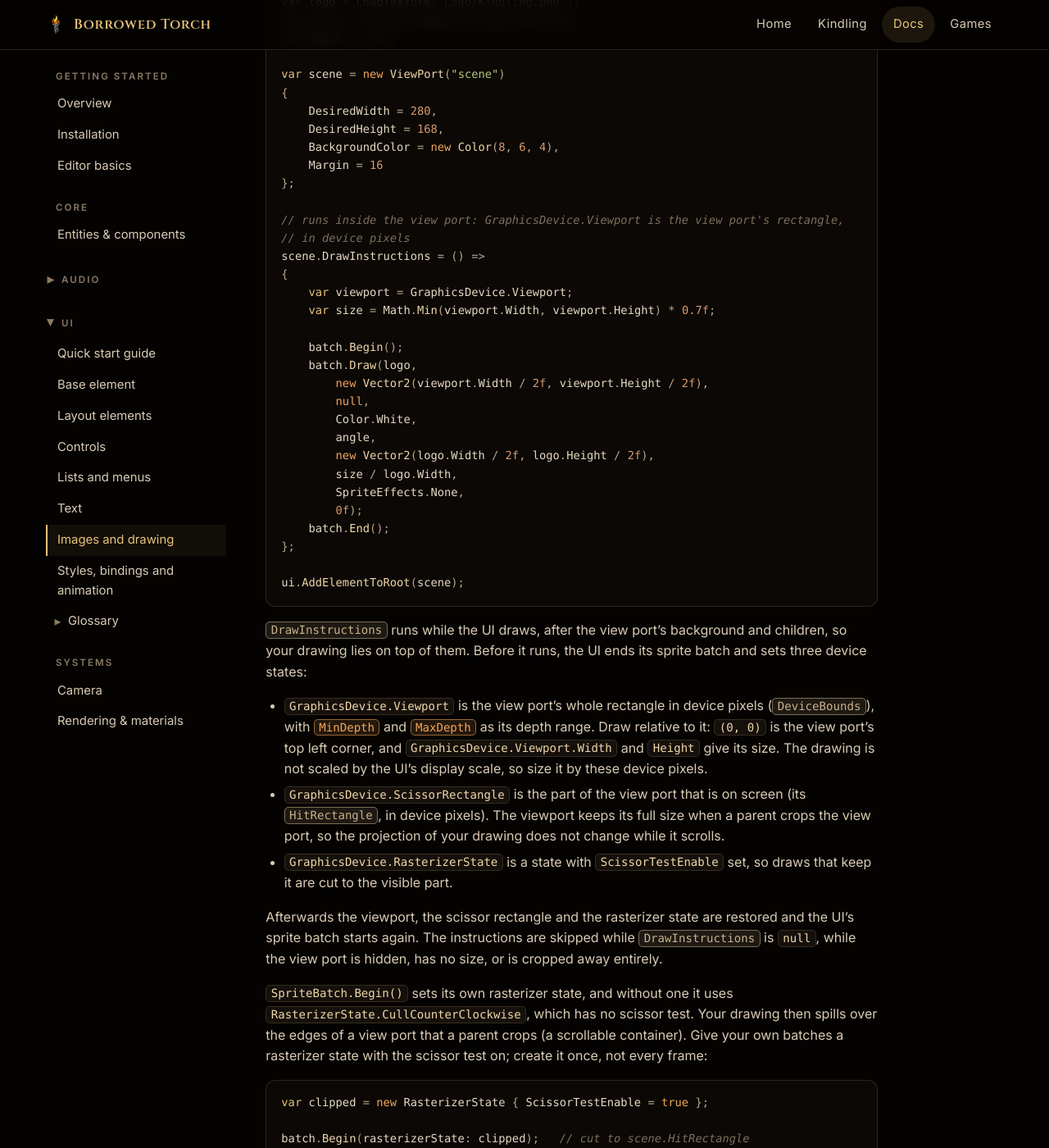
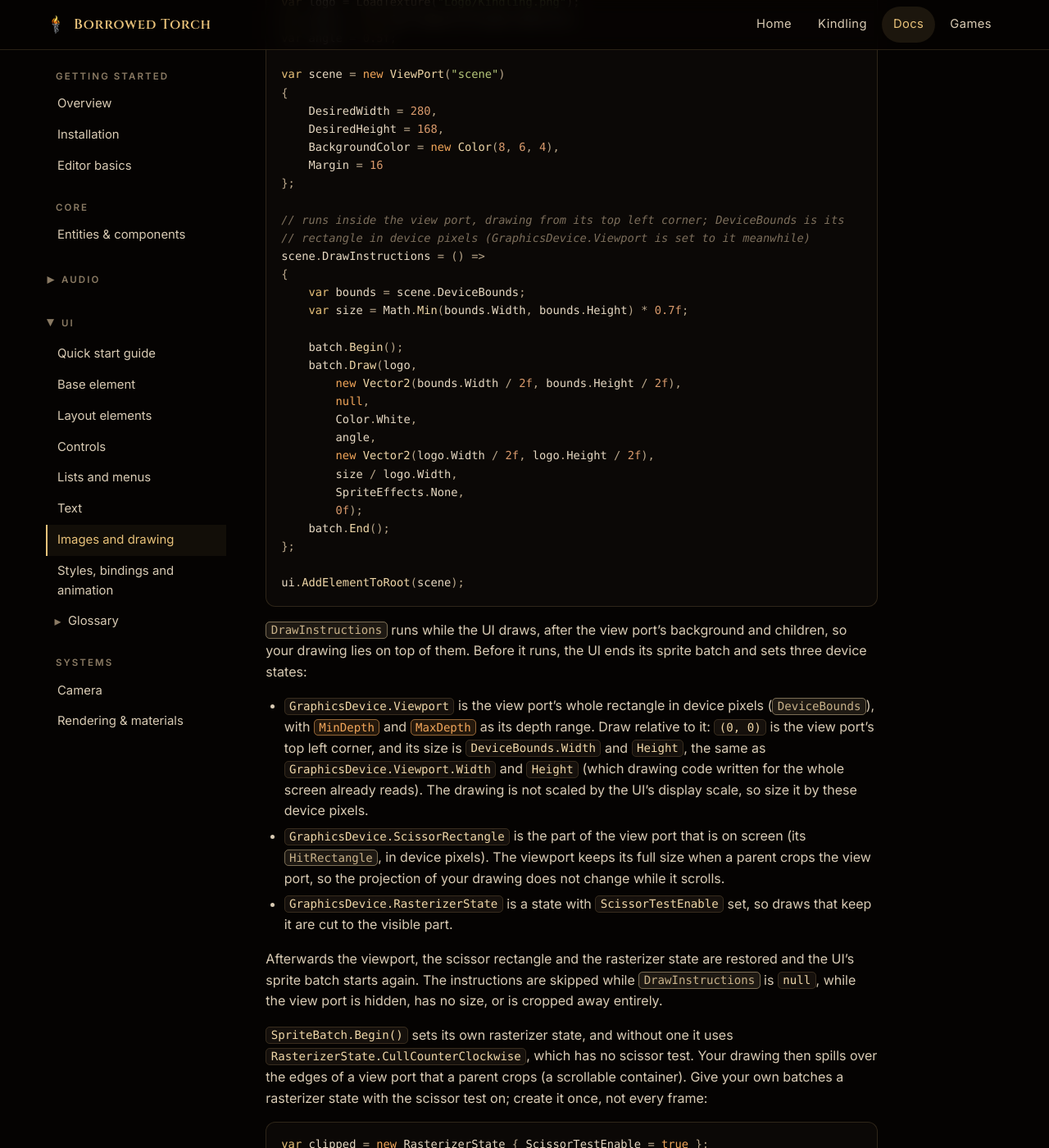
Before and after one commit to Elzianor/borrowedtorch-site, a Jekyll site: the page built from docs/ui-images.md, in a window 1280 px wide and 1400 px high, scrolled down 5861 px. Shown: the whole window at 82% size. Built offline with Jekyll 4.4.1, drawn with Linux system fonts in a browser that asks for light colours; some web fonts are replaced; some of the changed text lies outside the part shown.

Commit message:
Size the view port example by DeviceBounds
The example draws from the view port's DeviceBounds, the rectangle
GraphicsDevice.Viewport is set to; the page says the two are the same
and that DeviceBounds can be read outside the draw instructions too.

Co-Authored-By: Claude Opus 5.5 <noreply@anthropic.com>

```diff
--- a/docs/ui-images.md
+++ b/docs/ui-images.md
@@ -200,16 +200,16 @@ var scene = new ViewPort("scene")
     Margin = 16
 };
 
-// runs inside the view port: GraphicsDevice.Viewport is the view port's rectangle,
-// in device pixels
+// runs inside the view port, drawing from its top left corner; DeviceBounds is its
+// rectangle in device pixels (GraphicsDevice.Viewport is set to it meanwhile)
 scene.DrawInstructions = () =>
 {
-    var viewport = GraphicsDevice.Viewport;
-    var size = Math.Min(viewport.Width, viewport.Height) * 0.7f;
+    var bounds = scene.DeviceBounds;
+    var size = Math.Min(bounds.Width, bounds.Height) * 0.7f;
 
     batch.Begin();
     batch.Draw(logo,
-        new Vector2(viewport.Width / 2f, viewport.Height / 2f),
+        new Vector2(bounds.Width / 2f, bounds.Height / 2f),
         null,
         Color.White,
         angle,
@@ -227,9 +227,10 @@ ui.AddElementToRoot(scene);
 of them. Before it runs, the UI ends its sprite batch and sets three device states:
 
 - `GraphicsDevice.Viewport` is the view port's whole rectangle in device pixels (<a class="ref prop" href="/docs/ui-glossary/elements/view-port/#devicebounds">`DeviceBounds`</a>), with <a class="ref dp" href="/docs/ui-glossary/elements/view-port/#mindepth">`MinDepth`</a> and
-  <a class="ref dp" href="/docs/ui-glossary/elements/view-port/#maxdepth">`MaxDepth`</a> as its depth range. Draw relative to it: `(0, 0)` is the view port's top left corner, and
-  `GraphicsDevice.Viewport.Width` and `Height` give its size. The drawing is not scaled by the UI's display scale, so
-  size it by these device pixels.
+  <a class="ref dp" href="/docs/ui-glossary/elements/view-port/#maxdepth">`MaxDepth`</a> as its depth range. Draw relative to it: `(0, 0)` is the view port's top left corner, and its size is
+  `DeviceBounds.Width` and `Height`, the same as `GraphicsDevice.Viewport.Width` and `Height` (which drawing code
+  written for the whole screen already reads). The drawing is not scaled by the UI's display scale, so size it by these
+  device pixels.
 - `GraphicsDevice.ScissorRectangle` is the part of the view port that is on screen (its <a class="ref prop" href="/docs/ui-glossary/elements/base-element/#hitrectangle">`HitRectangle`</a>, in device
   pixels). The viewport keeps its full size when a parent crops the view port, so the projection of your drawing does
   not change while it scrolls.
@@ -257,7 +258,7 @@ A view port doesn't take the mouse by default (its style sets <a class="ref dp"
 | Property | Type | Description |
 | --- | --- | --- |
 | <a class="ref prop" href="/docs/ui-glossary/elements/view-port/#drawinstructions">`DrawInstructions`</a> | `Action` | Your drawing code, run every frame inside the view port as described above. |
-| <a class="ref prop" href="/docs/ui-glossary/elements/view-port/#devicebounds">`DeviceBounds`</a> | `Rectangle` | Read-only. The view port's bounds in device pixels, the rectangle `GraphicsDevice.Viewport` is set to. |
+| <a class="ref prop" href="/docs/ui-glossary/elements/view-port/#devicebounds">`DeviceBounds`</a> | `Rectangle` | Read-only. The view port's bounds in device pixels, the rectangle `GraphicsDevice.Viewport` is set to. It can be read outside the draw instructions too, for example for a camera's aspect ratio. |
 | <a class="ref dp" href="/docs/ui-glossary/elements/view-port/#mindepth">`MinDepth`</a> | `float` | The minimum depth of the viewport's depth range. Defaults to <a class="ref" href="/docs/ui-glossary/types/default-settings/#defaultmindepth">`DefaultSettings.DefaultMinDepth`</a> (`0`). |
 | <a class="ref dp" href="/docs/ui-glossary/elements/view-port/#maxdepth">`MaxDepth`</a> | `float` | The maximum depth of the viewport's depth range. Defaults to <a class="ref" href="/docs/ui-glossary/types/default-settings/#defaultmaxdepth">`DefaultSettings.DefaultMaxDepth`</a> (`1`). |
 
```
Also changed, not shown: docs/ui-glossary/elements/view-port.md (+1 -1 lines).
